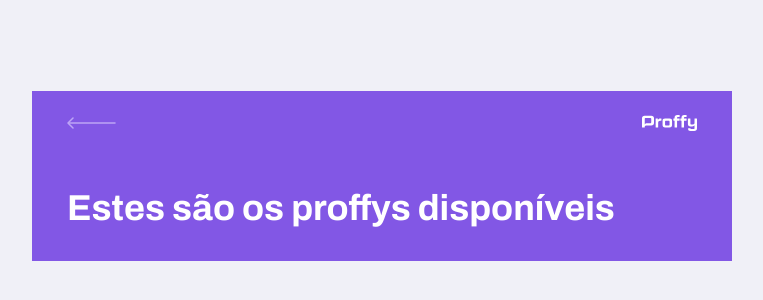
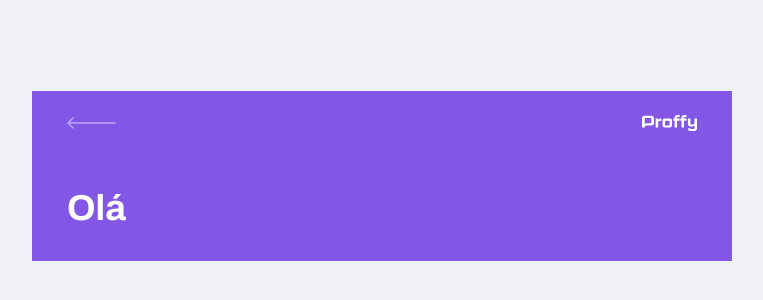
Before and after one commit to nandabalassoni/proffy, a React (Create React App) app: page /give-classes in a window 1280 px wide. Shown: the part 224-524 px from the top of the page, without its empty margins (258-1021 px from the left). Built offline with nearby package versions, Linux system fonts and the light colour scheme; the HTML template or start-up script is replaced by a standard one.

Commit message:
configurando as props do componente PageHeader

```diff
--- a/src/components/PageHeader/index.tsx
+++ b/src/components/PageHeader/index.tsx
@@ -3,7 +3,11 @@
 import logoImg from '../../assets/images/logo.svg'
 import backIcon from '../../assets/images/icons/back.svg'
 
-function PageHeader (){
+interface PageHeaderProps {
+    title: string;
+}
+
+const PageHeader: React.FC<PageHeaderProps> = (props) => {
     return (
         <header className="page-header">
             <div className="top-bar-container">
@@ -14,7 +18,8 @@
             </div>
 
             <div className="header-content">
-                <strong> Estes são os proffys disponíveis</strong>
+                <strong>{props.title}</strong>
+                {props.children}
             </div>
 
         </header>
```
